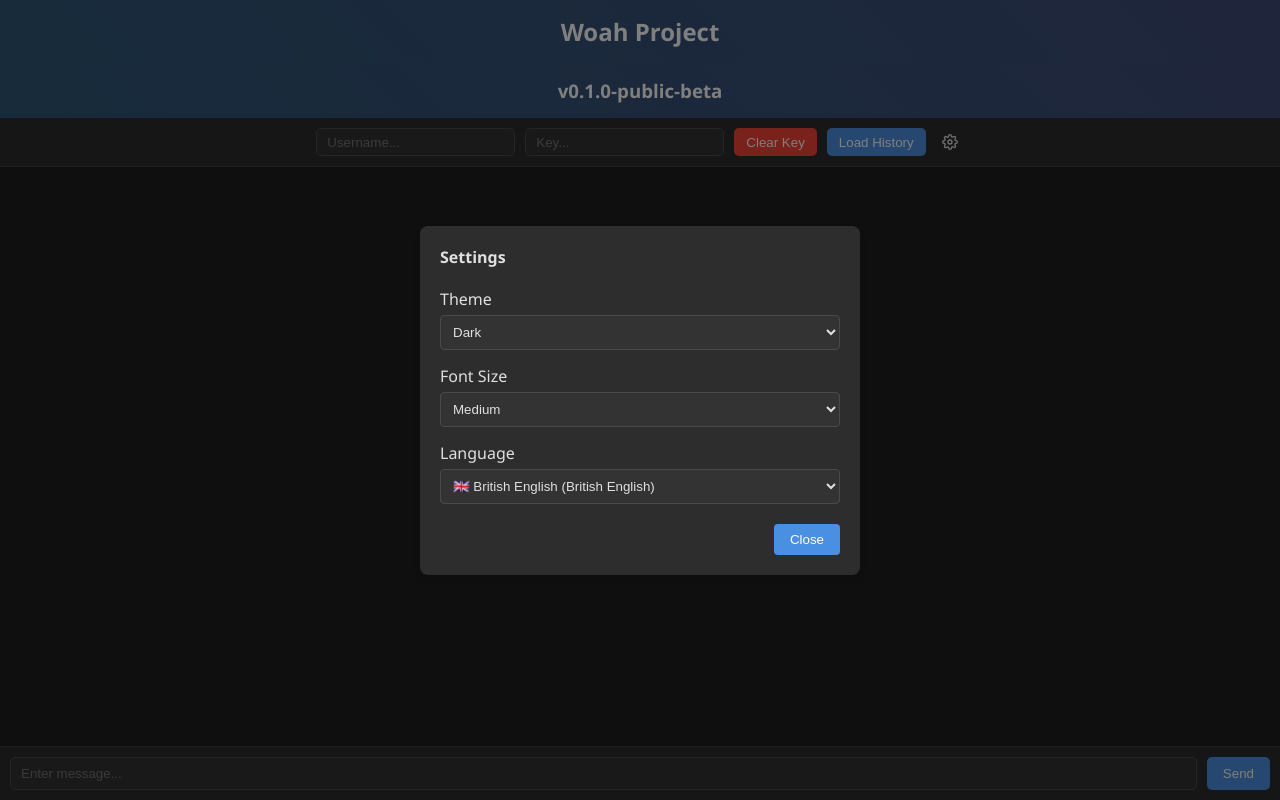
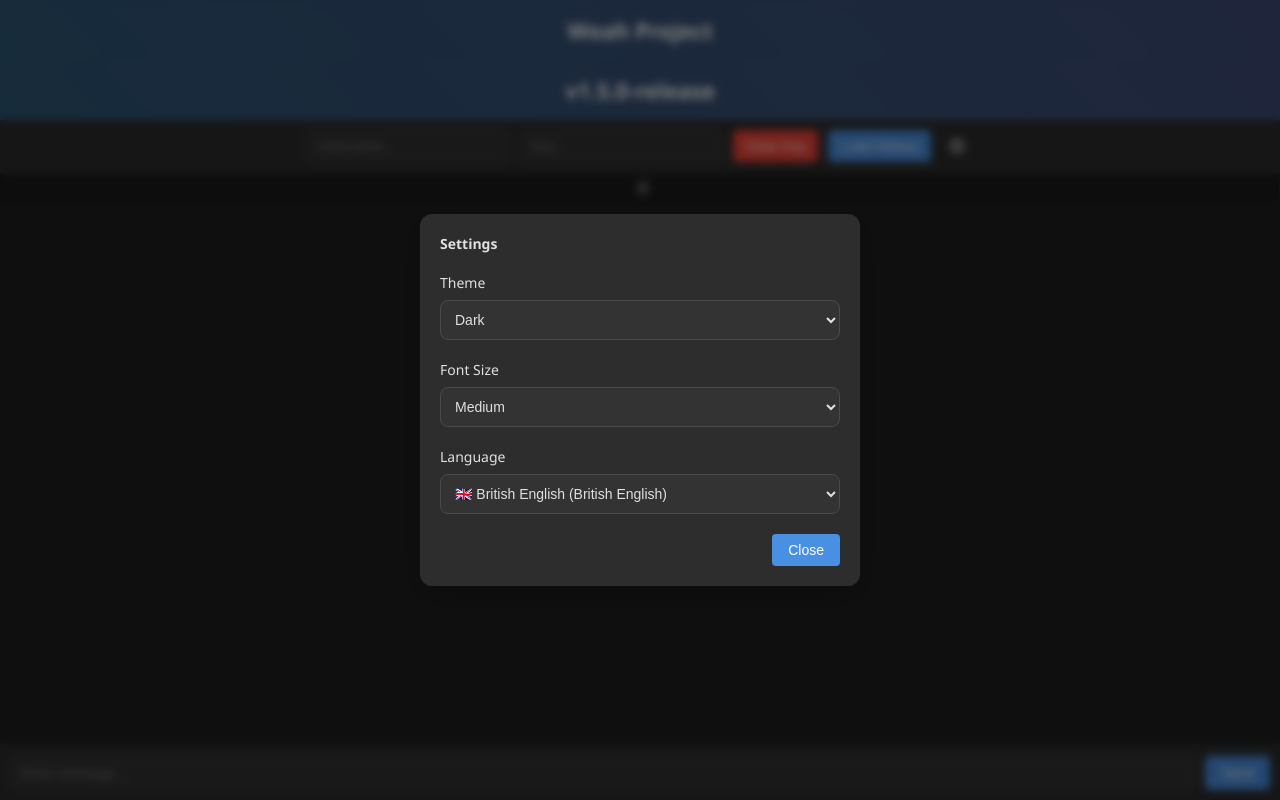
Before and after one commit to 132DC5B/Woah_Proj, a website: page public/index.html in a window 1280 px wide. Both pictures are taken after a click on the button "Settings". Drawn offline with nearby package versions, Linux system fonts and the light colour scheme; no server answers.

Commit message:
Updated v1.0.0-release

```diff
--- a/public/index.html
+++ b/public/index.html
@@ -11,20 +11,23 @@
 
 <body>
   <h2>Woah Project</h2>
-  <h3>v0.1.0-public-beta</h3>
-
+  <h3></h3>
   <div class="top-bar">
     <input type="text" id="user" placeholder="Username...">
     <input type="password" id="key" placeholder="Key...">
     <button id="clearKeyBtn">Clear Key</button>
     <button id="loadBtn">Load History</button>
-    <button id="settingsBtn"><svg width="16" height="16" viewBox="0 0 24 24" fill="none" stroke="currentColor"
-        stroke-width="2">
+    <button id="settingsBtn" aria-label="Settings"><svg width="16" height="16" viewBox="0 0 24 24" fill="none"
+        stroke="currentColor" stroke-width="2">
         <path d="M12 15a3 3 0 1 0 0-6 3 3 0 0 0 0 6Z" />
         <path
           d="M19.4 15a1.65 1.65 0 0 0 .33 1.82l.06.06a2 2 0 1 1-2.83 2.83l-.06-.06a1.65 1.65 0 0 0-1.82-.33 1.65 1.65 0 0 0-1 1.51V21a2 2 0 1 1-4 0v-.09A1.65 1.65 0 0 0 9 19.4a1.65 1.65 0 0 0-1.82.33l-.06.06a2 2 0 1 1-2.83-2.83l.06-.06a1.65 1.65 0 0 0 .33-1.82 1.65 1.65 0 0 0-1.51-1H3a2 2 0 1 1 0-4h.09A1.65 1.65 0 0 0 4.6 9a1.65 1.65 0 0 0-.33-1.82l-.06-.06a2 2 0 1 1 2.83-2.83l.06.06a1.65 1.65 0 0 0 1.82.33H9a1.65 1.65 0 0 0 1-1.51V3a2 2 0 1 1 4 0v.09a1.65 1.65 0 0 0 1 1.51 1.65 1.65 0 0 0 1.82-.33l.06-.06a2 2 0 1 1 2.83 2.83l-.06.06a1.65 1.65 0 0 0-.33 1.82V9c.26.604.852.997 1.51 1H21a2 2 0 1 1 0 4h-.09a1.65 1.65 0 0 0-1.51 1Z" />
       </svg></button>
   </div>
+  </div>
+
+  <!-- Persistent toggle button (moved outside top-bar so it remains clickable when collapsed) -->
+  <button id="toggleTopBarBtn" aria-label="Toggle top bar" title="Toggle top bar">☰</button>
 
   <div id="chat"></div>
 
--- a/public/lang.js
+++ b/public/lang.js
@@ -12,7 +12,7 @@
         medium: "Medium",
         large: "Large",
         title: "Woah Project",
-        subtitle: "v0.1.0-public-beta",
+        subtitle: "v1.5.0-release",
         userPlaceholder: "Username...",
         keyPlaceholder: "Key...",
         msgPlaceholder: "Enter message...",
@@ -39,7 +39,7 @@
         medium: "中",
         large: "大",
         title: "Woah Project",
-        subtitle: "v0.1.0-public-beta",
+        subtitle: "v1.5.0-release",
         userPlaceholder: "暱稱...",
         keyPlaceholder: "金鑰...",
         msgPlaceholder: "輸入訊息...",
@@ -66,7 +66,7 @@
         medium: "中",
         large: "大",
         title: "Woah Project",
-        subtitle: "v0.1.0-public-beta",
+        subtitle: "v1.5.0-release",
         userPlaceholder: "昵称...",
         keyPlaceholder: "密钥...",
         msgPlaceholder: "输入消息...",
@@ -93,7 +93,7 @@
         medium: "中",
         large: "大",
         title: "Woah Project",
-        subtitle: "v0.1.0-public-beta",
+        subtitle: "v1.5.0-release",
         userPlaceholder: "ユーザー名...",
         keyPlaceholder: "キー...",
         msgPlaceholder: "メッセージを入力...",
@@ -120,7 +120,7 @@
         medium: "중간",
         large: "큼",
         title: "Woah Project",
-        subtitle: "v0.1.0-public-beta",
+        subtitle: "v1.5.0-release",
         userPlaceholder: "닉네임...",
         keyPlaceholder: "키...",
         msgPlaceholder: "메시지 입력...",
@@ -147,7 +147,7 @@
         medium: "Moyen",
         large: "Grand",
         title: "Woah Project",
-        subtitle: "v0.1.0-public-beta",
+        subtitle: "v1.5.0-release",
         userPlaceholder: "Nom d'utilisateur...",
         keyPlaceholder: "Clé...",
         msgPlaceholder: "Entrer le message...",
@@ -174,7 +174,7 @@
         medium: "Medio",
         large: "Grande",
         title: "Woah Project",
-        subtitle: "v0.1.0-public-beta",
+        subtitle: "v1.5.0-release",
         userPlaceholder: "Nombre...",
         keyPlaceholder: "Clave...",
         msgPlaceholder: "Escribir mensaje...",
--- a/public/main.js
+++ b/public/main.js
@@ -12,6 +12,7 @@
 const fontSelect = document.getElementById("fontSelect");
 const langSelect = document.getElementById("langSelect");
 const clearKeyBtn = document.getElementById("clearKeyBtn");
+const toggleTopBarBtn = document.getElementById("toggleTopBarBtn");
 
 // 多語言字典（由 lang.js 提供）
 const i18n = window.LANG;
@@ -20,7 +21,8 @@
 let settings = JSON.parse(localStorage.getItem('chatSettings')) || {
   theme: 'dark',
   fontSize: 'medium',
-  lang: 'en_GB'
+  lang: 'en_GB',
+  showTopBar: true
 };
 
 // 應用設置
@@ -29,16 +31,19 @@
   document.body.className = settings.theme;
 
   // 字體大小
-  document.documentElement.style.fontSize = {
-    small: '12px',
-    medium: '16px',
-    large: '20px'
-  }[settings.fontSize];
+  // 字體大小：使用 body class 以便廣泛覆蓋 UI 元素
+  document.body.classList.remove('font-small', 'font-medium', 'font-large');
+  const fontClass = { small: 'font-small', medium: 'font-medium', large: 'font-large' }[settings.fontSize] || 'font-medium';
+  document.body.classList.add(fontClass);
 
   // 更新選擇框
   themeSelect.value = settings.theme;
   fontSelect.value = settings.fontSize;
   langSelect.value = settings.lang;
+
+  // top bar visibility
+  const topBar = document.querySelector('.top-bar');
+  if (settings.showTopBar) topBar.classList.remove('collapsed'); else topBar.classList.add('collapsed');
 
   // 全局語言
   document.documentElement.lang = settings.lang;
@@ -105,18 +110,32 @@
   applySettings();
 });
 
+// top bar toggle
+if (toggleTopBarBtn) {
+  toggleTopBarBtn.addEventListener('click', () => {
+    settings.showTopBar = !settings.showTopBar;
+    localStorage.setItem('chatSettings', JSON.stringify(settings));
+    applySettings();
+  });
+}
+
 // 設置模態框控制
 settingsBtn.addEventListener('click', () => {
   settingsModal.classList.add('show');
 });
 
-closeSettingsBtn.addEventListener('click', () => {
-  settingsModal.classList.remove('show');
-});
+function closeSettingsModal() {
+  settingsModal.classList.add('hide');
+  setTimeout(() => {
+    settingsModal.classList.remove('show', 'hide');
+  }, 300); // 等待動畫完成
+}
+
+closeSettingsBtn.addEventListener('click', closeSettingsModal);
 
 settingsModal.addEventListener('click', (e) => {
   if (e.target === settingsModal) {
-    settingsModal.classList.remove('show');
+    closeSettingsModal();
   }
 });
 
--- a/public/style.css
+++ b/public/style.css
@@ -1,40 +1,79 @@
 @keyframes fadeIn {
   from {
     opacity: 0;
-    transform: translateY(10px);
+    transform: translateY(15px) scale(0.98);
+    filter: blur(2px);
   }
 
   to {
     opacity: 1;
-    transform: translateY(0);
+    transform: translateY(0) scale(1);
+    filter: blur(0);
   }
 }
 
 @keyframes buttonPulse {
   0% {
     transform: scale(1);
+    box-shadow: 0 2px 4px rgba(0, 0, 0, 0.2);
   }
 
   50% {
     transform: scale(1.05);
+    box-shadow: 0 4px 8px rgba(0, 0, 0, 0.3);
   }
 
   100% {
     transform: scale(1);
+    box-shadow: 0 2px 4px rgba(0, 0, 0, 0.2);
+  }
+}
+
+@keyframes modalFadeIn {
+  from {
+    opacity: 0;
+    transform: translateY(-20px) scale(0.95);
+  }
+  to {
+    opacity: 1;
+    transform: translateY(0) scale(1);
+  }
+}
+
+@keyframes modalFadeOut {
+  from {
+    opacity: 1;
+    transform: translateY(0) scale(1);
+  }
+  to {
+    opacity: 0;
+    transform: translateY(20px) scale(0.95);
+  }
+}
+
+@keyframes settingsRotate {
+  from {
+    transform: rotate(0deg);
+  }
+  to {
+    transform: rotate(360deg);
   }
 }
 
 @keyframes gradientHeader {
   0% {
     background-position: 0% 50%;
+    background-size: 200% 200%;
   }
 
   50% {
     background-position: 100% 50%;
+    background-size: 250% 250%;
   }
 
   100% {
     background-position: 0% 50%;
+    background-size: 200% 200%;
   }
 }
 
@@ -165,6 +204,28 @@
   text-shadow: 0 1px 0 #fff, 0 2px 8px #b6fbff44;
 }
 
+/* 全局字體大小類別 */
+body.font-small { font-size: 18px; }
+body.font-medium { font-size: 20px; }
+body.font-large { font-size: 22px; }
+
+/* 調整各 UI 元素以配合 font-size */
+body.font-small h2, body.font-small h3 { font-size: 1.0em; }
+body.font-medium h2, body.font-medium h3 { font-size: 1.1em; }
+body.font-large h2, body.font-large h3 { font-size: 1.2em; }
+
+body.font-small .message { font-size: 13px; }
+body.font-medium .message { font-size: 14px; }
+body.font-large .message { font-size: 16px; }
+
+body.font-small .modal-content { font-size: 13px; }
+body.font-medium .modal-content { font-size: 14px; }
+body.font-large .modal-content { font-size: 16px; }
+
+body.font-small input, body.font-small select, body.font-small button { font-size: 13px; }
+body.font-medium input, body.font-medium select, body.font-medium button { font-size: 14px; }
+body.font-large input, body.font-large select, body.font-large button { font-size: 16px; }
+
 h2,
 h3 {
   text-align: center;
@@ -184,6 +245,34 @@
   background-color: #2d2d2d;
   border-bottom: 1px solid #3d3d3d;
 }
+
+/* Top bar collapse animation */
+.top-bar {
+  transition: max-height 0.35s cubic-bezier(0.2,0.8,0.2,1), padding 0.25s ease, opacity 0.25s ease;
+  max-height: 200px; /* default enough to show contents */
+  overflow: hidden;
+}
+
+.top-bar.collapsed {
+  padding-top: 0;
+  padding-bottom: 0;
+  max-height: 0;
+  opacity: 0;
+  pointer-events: none;
+}
+
+#toggleTopBarBtn {
+  margin-left: 6px;
+  padding: 6px 8px;
+  border-radius: 4px;
+  background: transparent;
+  color: #e0e0e0;
+  border: 1px solid rgba(255,255,255,0.06);
+  cursor: pointer;
+  transition: background-color 0.2s ease, transform 0.15s ease;
+}
+
+#toggleTopBarBtn:hover { background-color: rgba(255,255,255,0.04); transform: translateY(-1px); }
 
 #user,
 #key {
@@ -247,10 +336,11 @@
   margin: 5px 0;
   max-width: 70%;
   word-wrap: break-word;
-  animation: fadeIn 0.3s ease-out;
+  animation: fadeIn 0.4s cubic-bezier(0.2, 0.8, 0.2, 1);
   box-shadow: 0 2px 4px rgba(0, 0, 0, 0.2);
   display: flex;
   flex-direction: column;
+  transition: transform 0.2s ease, box-shadow 0.2s ease;
 }
 
 .message.self {
@@ -318,12 +408,14 @@
   color: white;
   border-radius: 5px;
   cursor: pointer;
-  transition: all 0.3s ease;
+  transition: all 0.3s cubic-bezier(0.2, 0.8, 0.2, 1);
+  box-shadow: 0 2px 4px rgba(0, 0, 0, 0.2);
 }
 
 #sendBtn:hover {
   background-color: #357ABD;
-  animation: buttonPulse 1s infinite;
+  animation: buttonPulse 1s cubic-bezier(0.4, 0, 0.2, 1) infinite;
+  transform: translateY(-1px);
 }
 
 ::-webkit-scrollbar {
@@ -344,46 +436,78 @@
 }
 
 #settingsBtn {
-  padding: 6px;
+  padding: 8px;
   border: none;
   background-color: transparent;
   color: #e0e0e0;
-  border-radius: 5px;
+  border-radius: 4px;
   cursor: pointer;
-  transition: all 0.3s ease;
+  transition: all 0.3s cubic-bezier(0.4, 0, 0.2, 1);
   display: flex;
   align-items: center;
   justify-content: center;
+  box-shadow: 0 2px 4px rgba(0, 0, 0, 0.1);
+  backdrop-filter: blur(4px);
+}
+
+#settingsBtn svg {
+  transition: transform 0.3s cubic-bezier(0.4, 0, 0.2, 1);
 }
 
 #settingsBtn:hover {
   background-color: rgba(255, 255, 255, 0.1);
+  box-shadow: 0 4px 8px rgba(0, 0, 0, 0.2);
+}
+
+#settingsBtn:hover svg {
+  transform: rotate(180deg);
 }
 
 .modal {
-  display: none;
+  display: flex;
   position: fixed;
   top: 0;
   left: 0;
   width: 100%;
   height: 100%;
-  background-color: rgba(0, 0, 0, 0.5);
+  background-color: rgba(0, 0, 0, 0);
   z-index: 1000;
   align-items: center;
   justify-content: center;
+  transition: background-color 0.3s cubic-bezier(0.4, 0, 0.2, 1);
+  backdrop-filter: blur(0);
+  opacity: 0;
+  pointer-events: none;
 }
 
 .modal.show {
-  display: flex;
+  opacity: 1;
+  pointer-events: auto;
+  background-color: rgba(0, 0, 0, 0.5);
+  backdrop-filter: blur(4px);
+}
+
+.modal.hide {
+  opacity: 0;
+  pointer-events: none;
+  background-color: rgba(0, 0, 0, 0);
+  backdrop-filter: blur(0);
 }
 
 .modal-content {
   background-color: #2d2d2d;
   padding: 20px;
-  border-radius: 8px;
-  box-shadow: 0 4px 6px rgba(0, 0, 0, 0.1);
+  border-radius: 12px;
+  box-shadow: 0 8px 32px rgba(0, 0, 0, 0.2);
   width: 90%;
   max-width: 400px;
+  opacity: 0;
+  transform: translateY(-20px) scale(0.95);
+  animation: modalFadeIn 0.3s cubic-bezier(0.4, 0, 0.2, 1) forwards;
+}
+
+.modal.hide .modal-content {
+  animation: modalFadeOut 0.3s cubic-bezier(0.4, 0, 0.2, 1) forwards;
 }
 
 .modal-content h4 {
@@ -392,23 +516,44 @@
 }
 
 .settings-group {
-  margin-bottom: 15px;
+  margin-bottom: 20px;
+  opacity: 0;
+  transform: translateY(10px);
+  animation: fadeIn 0.3s cubic-bezier(0.4, 0, 0.2, 1) forwards;
 }
+
+.settings-group:nth-child(1) { animation-delay: 0.1s; }
+.settings-group:nth-child(2) { animation-delay: 0.2s; }
+.settings-group:nth-child(3) { animation-delay: 0.3s; }
 
 .settings-group label {
   display: block;
-  margin-bottom: 5px;
+  margin-bottom: 8px;
   color: #e0e0e0;
+  transition: color 0.3s ease;
 }
 
 .settings-group select {
   width: 100%;
-  padding: 8px;
+  padding: 10px;
   background-color: #333;
   border: 1px solid #4a4a4a;
-  border-radius: 4px;
+  border-radius: 8px;
   color: #e0e0e0;
   outline: none;
+  transition: all 0.3s cubic-bezier(0.4, 0, 0.2, 1);
+  cursor: pointer;
+}
+
+.settings-group select:hover {
+  border-color: #4a90e2;
+  background-color: #383838;
+}
+
+.settings-group select:focus {
+  border-color: #4a90e2;
+  box-shadow: 0 0 0 2px rgba(74, 144, 226, 0.2);
+  background-color: #383838;
 }
 
 .settings-group select:focus {
```
